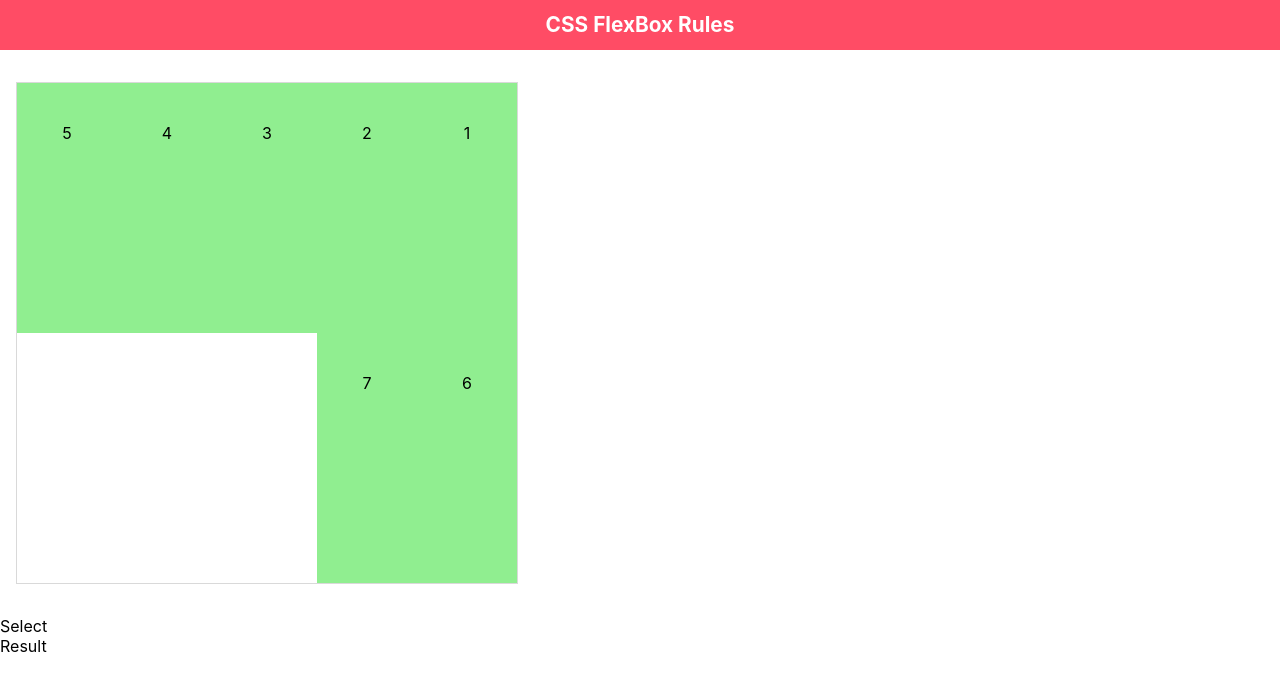
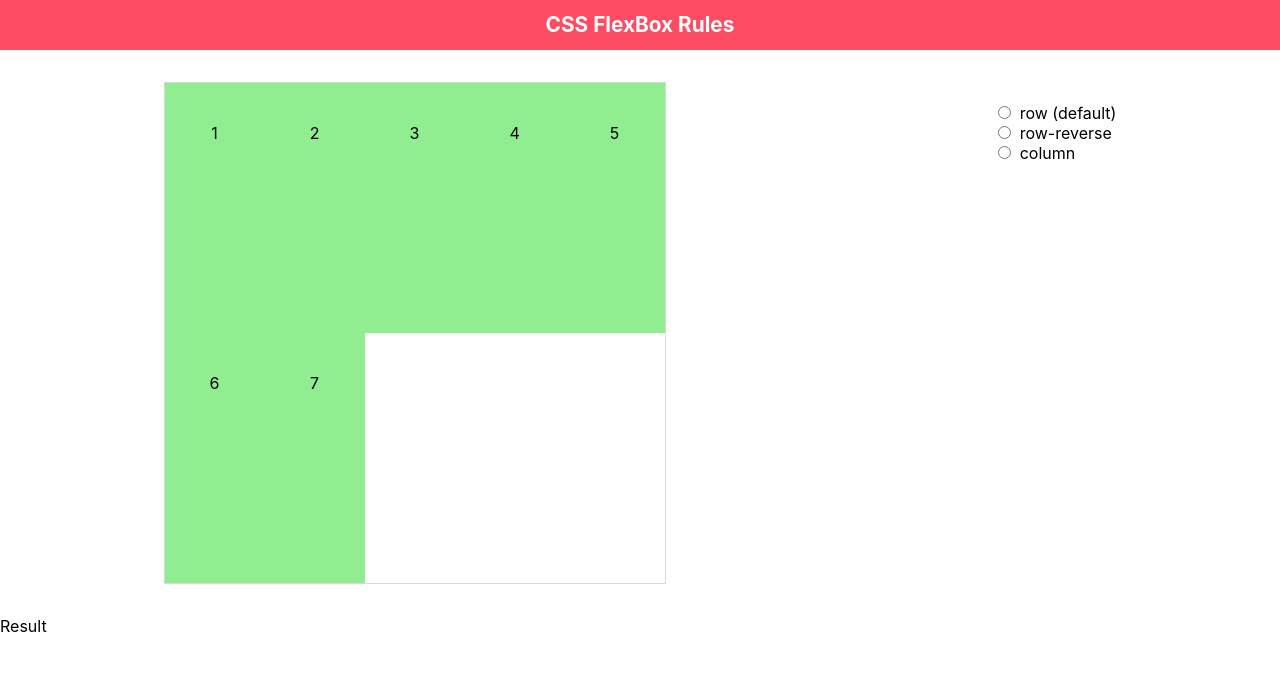
Before and after one commit to lycheeEng/flexbox-help-react, a React (Create React App) app: page / in a window 1280 px wide. Shown: the top 690 px of the page. Built offline with nearby package versions, Linux system fonts and the light colour scheme.

Commit message:
[Select] add selectItem singleItem components

```diff
--- a/src/App.js
+++ b/src/App.js
@@ -4,6 +4,8 @@ import NavBar from './components/NavBar';
 import Show from './components/Show';
 import Select from './components/Select';
 import Result from './components/Result';
+
+import './App.scss';
 
 class App extends Component {
   render() {
--- a/src/App.scss
+++ b/src/App.scss
@@ -1,4 +1,5 @@
 section {
+  margin: 2rem 0;
   display: flex;
   flex-direction: row;
   flex-wrap: wrap;
--- a/src/components/Select.js
+++ b/src/components/Select.js
@@ -1,8 +1,16 @@
 import React, { Component } from 'react';
+
+import SelectItem from './SelectItem';
+
+import './Select.scss';
 
 class Select extends Component {
   render() {
-    return <div>Select</div>
+    return (
+      <div className='select'>
+        <SelectItem />
+      </div>
+    );
   }
 }
 
--- /dev/null
+++ b/src/components/Select.scss
@@ -0,0 +1,3 @@
+.select {
+  // display: flex;
+}
--- /dev/null
+++ b/src/components/SelectItem.js
@@ -0,0 +1,25 @@
+import React from 'react';
+
+import SingleItem from './SingleItem';
+
+import './SingleItem.scss';
+
+import './SelectItem.scss';
+
+function SelectItem(props) {
+  return (
+    <div className='select-item'>
+      <div className="select-info">
+        <h4 className='select-item--title'>{props.title}</h4>
+        <span className='select-item--description'></span>
+      </div>
+      <div className="select-group">
+        <SingleItem group='flex-direction' properties='row' isDefault='true' />
+        <SingleItem group='flex-direction' properties='row-reverse' />
+        <SingleItem group='flex-direction' properties='column' />
+      </div>
+    </div>
+  );
+}
+
+export default SelectItem;
--- /dev/null
+++ b/src/components/SelectItem.scss
@@ -0,0 +1,2 @@
+.select-item {
+}
--- a/src/components/Show.scss
+++ b/src/components/Show.scss
@@ -2,12 +2,12 @@
   width: 500px;
   height: 500px;
   border: 1px solid rgba(0, 0, 0, 0.15);
-  margin: 2rem 1rem;
+  // margin: 2rem 1rem;
 
   display: flex;
-  flex-direction: row-reverse;
+  // flex-direction: row-reverse;
   // flex-wrap: wrap;
   // justify-content: center;
-  align-items: stretch;
+  // align-items: stretch;
   // align-content: stretch;
 }
--- /dev/null
+++ b/src/components/SingleItem.js
@@ -0,0 +1,12 @@
+import React from 'react';
+
+function SingleItem(props) {
+  return (
+    <div className='single-item'>
+      <input type='radio' name={props.group} id={props.group} value={props.properties} />
+      <label for={props.group}>{props.isDefault ? `${props.properties} (default)` : props.properties}</label>
+    </div>
+  );
+}
+
+export default SingleItem;
--- /dev/null
+++ b/src/components/SingleItem.scss
@@ -0,0 +1,7 @@
+.single-item {
+  display: block;
+}
+
+label {
+  padding-left: 6px;
+}
```
